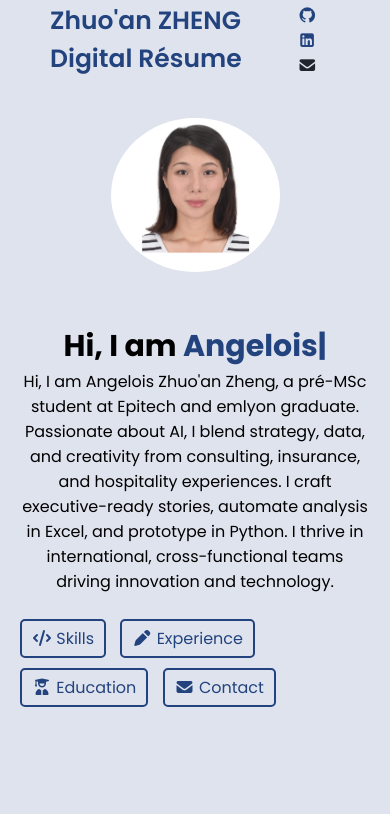
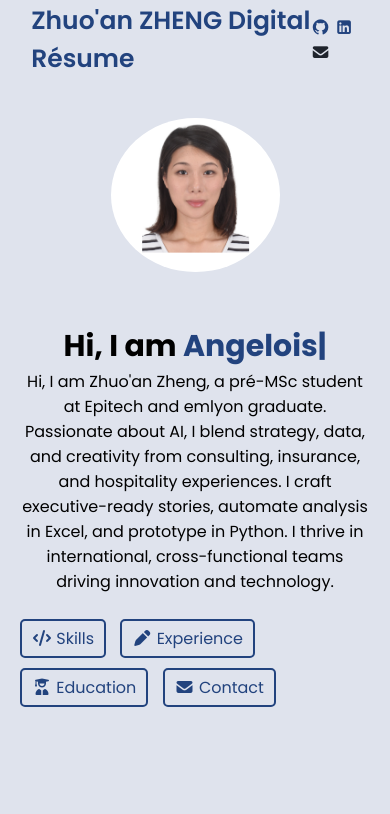
Before and after one commit to panda-404-2025/Digital_Resume, a plain HTML site: page index.html in a window 390 px wide. Shown: the top 814 px of the page. Drawn offline with nearby package versions, Linux system fonts and the light colour scheme.

Commit message:
Add files via upload

```diff
--- a/index.html
+++ b/index.html
@@ -19,7 +19,7 @@
     <!-- NAVBAR -->
     <nav>
         <div class="left">
-            <a href="/index.html" class="logo">Zhuo'an ZHENG Digital Résume</a>
+            <a href="https://panda-404-2025.github.io/Digital_Resume/" class="logo">Zhuo'an ZHENG Digital Résume</a>
         </div>
 
         <div class="right">
@@ -46,7 +46,7 @@
         <section class="me-section">
             <div class="text">
                 <h2>Hi, I am <span class="multiple-text"></span></h2>
-                <p>Hi, I am Angelois Zhuo'an Zheng, a pré-MSc student at Epitech and emlyon graduate.
+                <p>Hi, I am Zhuo'an Zheng, a pré-MSc student at Epitech and emlyon graduate.
                     Passionate about AI, I blend strategy, data, and creativity from consulting, insurance, and hospitality experiences.
                     I craft executive-ready stories, automate analysis in Excel, and prototype in Python.
                     I thrive in international, cross-functional teams driving innovation and technology.</p>
--- a/styles.css
+++ b/styles.css
@@ -30,7 +30,7 @@ a {
     font-size: 25px;
     text-decoration: none;
     font-weight: 600;
-    cursor: default;
+    cursor: pointer;
     opacity: 0;
     animation: slideRight 1s ease forwards;
 }
@@ -391,7 +391,7 @@ nav.right a span {
 @media (max-width: 600px) {
     /* NAVBAR */
     nav{
-       padding: min(5em， 8%);
+       padding: 8%;
     }
 
     nav .right a {
```
